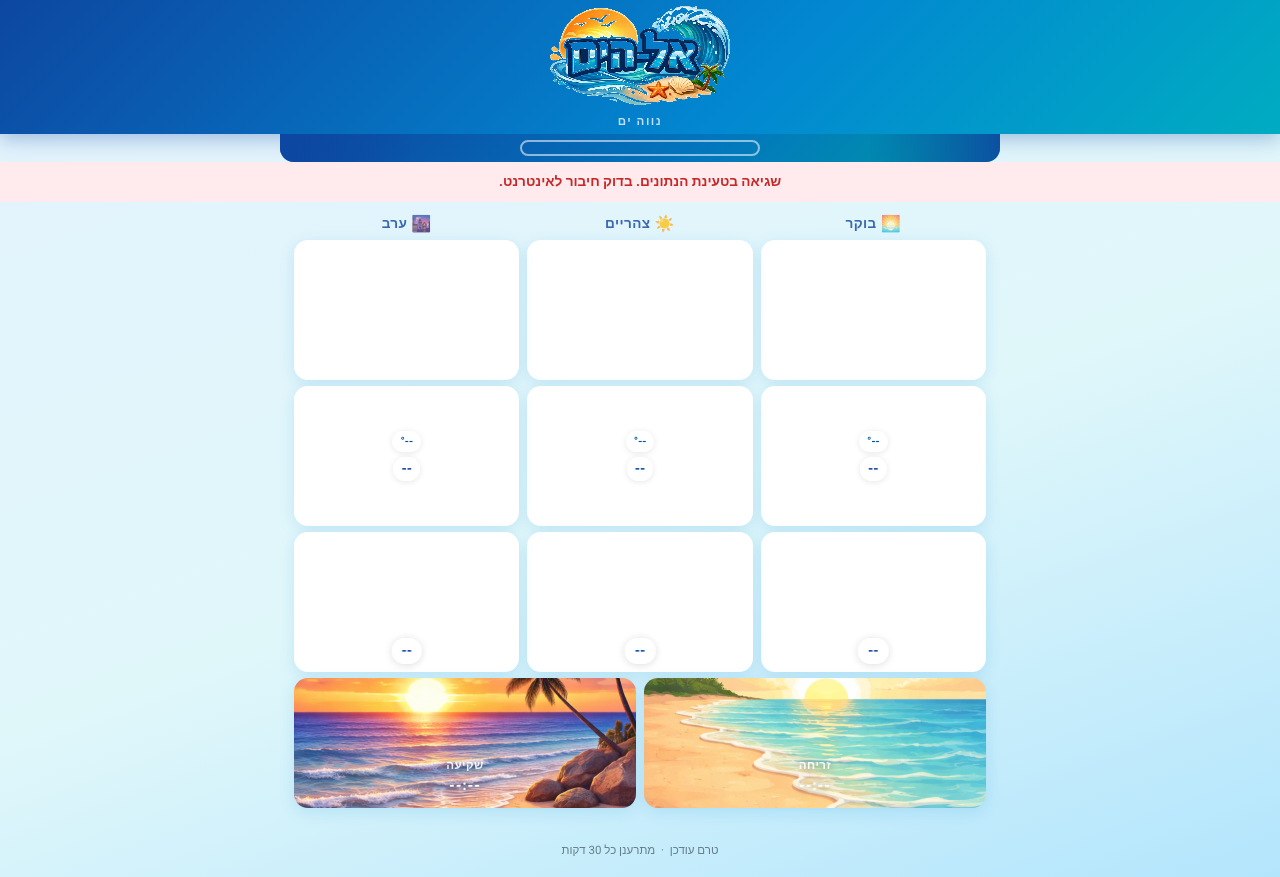
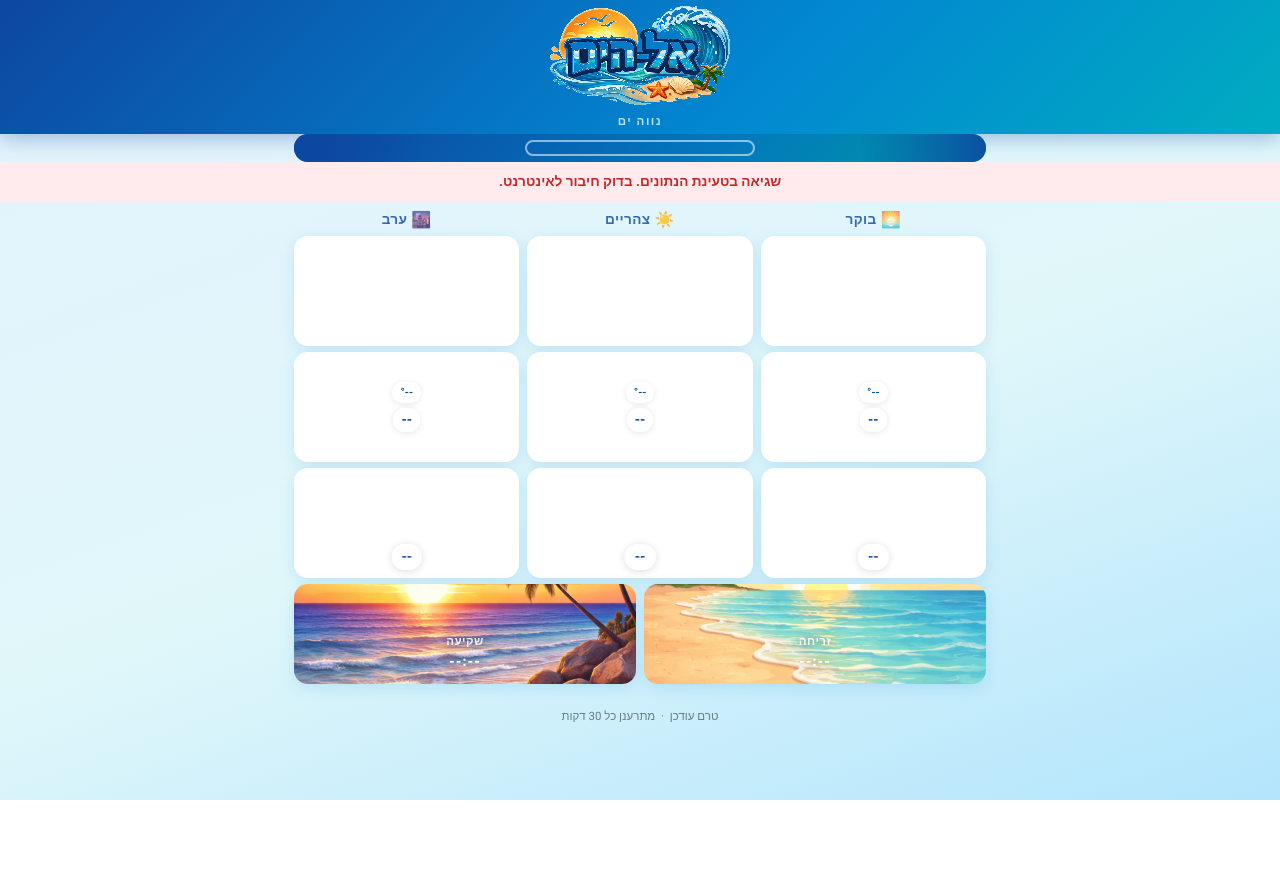
Before and after one commit to benjyalper/weather-waves, a website: page public/index.html in a window 1280 px wide. After the commit the page ends 800 px from the top, so only its background shows below. Drawn offline with nearby package versions, Linux system fonts and the light colour scheme; no server answers.

Commit message:
Fix desktop drum width alignment and reduce tile heights to fit viewport
Co-Authored-By: Claude Sonnet 4.6 <noreply@anthropic.com>

```diff
--- a/public/style.css
+++ b/public/style.css
@@ -403,18 +403,19 @@ footer {
 
 /* ─── Desktop (≥ 641px) ─────────────────────────────────────────────────────── */
 @media (min-width: 641px) {
-  .matrix       { max-width: 720px; padding: 12px 14px 24px; }
-  .mx-row       { grid-auto-rows: 140px; }
-  .sun-row      { grid-auto-rows: 130px; }
-  .wx-icon      { width: 60px; height: 60px; }
+  /* Matrix: 720px outer, 14px horizontal padding → 692px tile content */
+  .matrix       { max-width: 720px; padding: 8px 14px 14px; }
+  .mx-row       { grid-auto-rows: 110px; }
+  .sun-row      { grid-auto-rows: 100px; }
+  .wx-icon      { width: 54px; height: 54px; }
   .logo-img     { width: 180px; }
 
-  /* Constrain drum to same width as the matrix grid */
+  /* Drum aligned to tile content edges (720px - 2×14px padding = 692px) */
   .drum-wrapper {
-    max-width: 720px;
+    max-width: 692px;
     margin-left: auto;
     margin-right: auto;
-    border-radius: 0 0 var(--radius) var(--radius);
+    border-radius: var(--radius);
   }
 }
 
```
